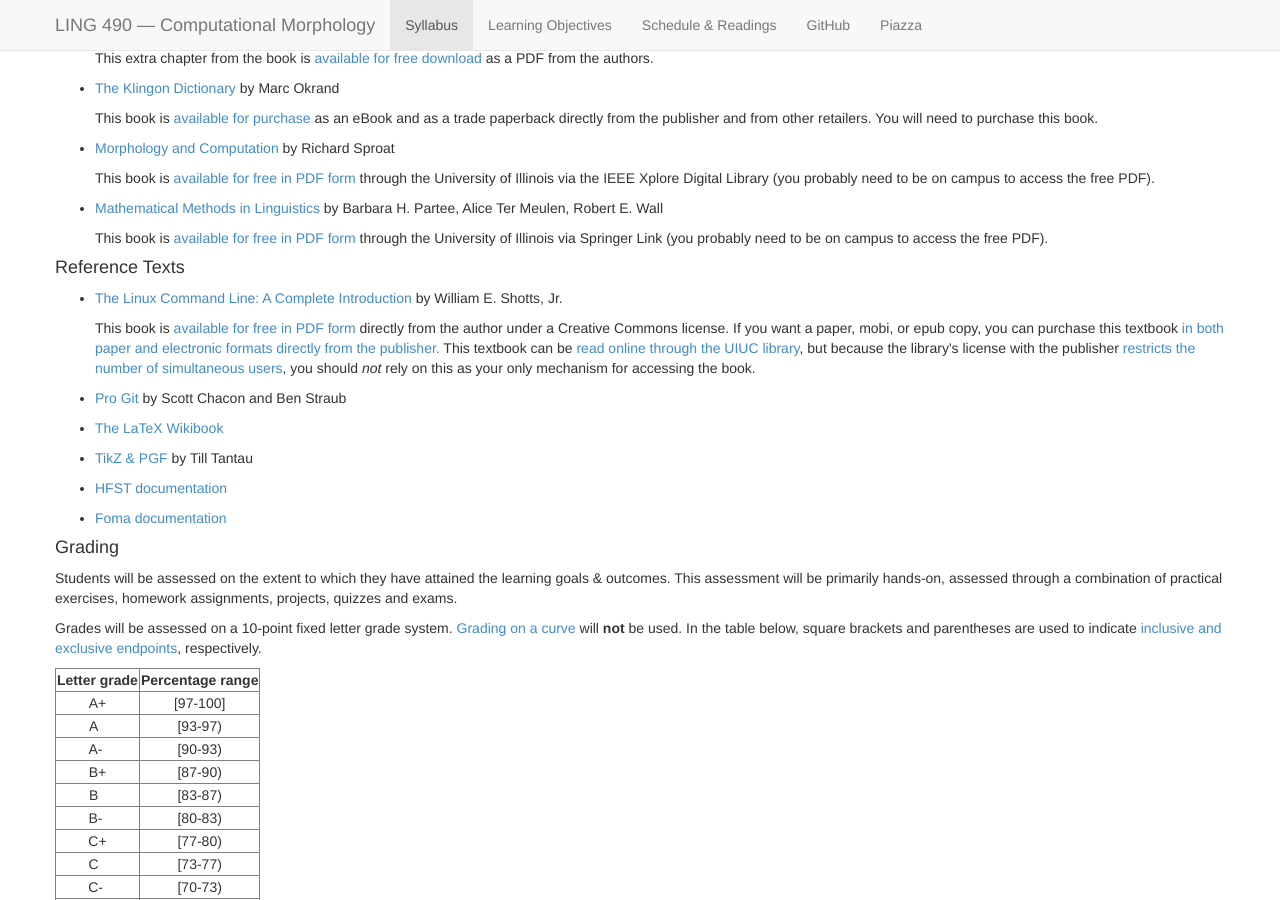
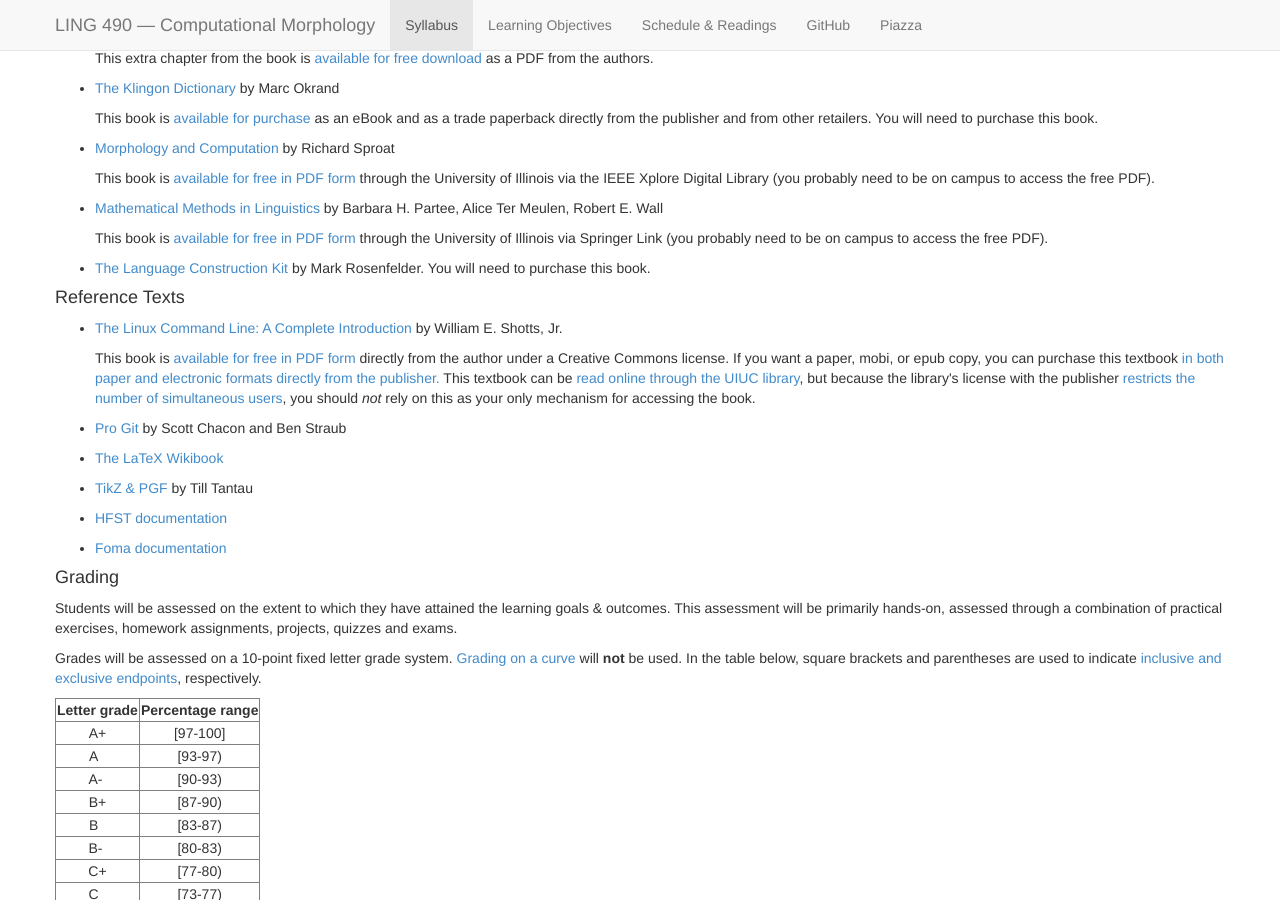
Before and after one commit to 2020-Spring-UIUC-LING490/2020-Spring-UIUC-LING490.github.io, a Jekyll site: the page built from syllabus.md, in a window 1280 px wide and 900 px high, scrolled down 644 px. Built offline with Jekyll 4.4.1, drawn with Linux system fonts in a browser that asks for light colours; nearby versions of some CDN libraries.

Commit message:
Update syllabus.md

```diff
--- a/syllabus.md
+++ b/syllabus.md
@@ -59,6 +59,9 @@ Tuesdays and Thursdays 9:30-10:50 AM, [Foreign Languages Building](http://ada.fs
   <li>
   	<p><a href="https://link.springer.com/book/10.1007%2F978-94-009-2213-6">Mathematical Methods in Linguistics</a> by Barbara H. Partee, Alice Ter Meulen, Robert E. Wall</p>
 	<p>This book is <a href="https://link.springer.com/book/10.1007%2F978-94-009-2213-6">available for free in PDF form</a> through the University of Illinois via Springer Link (you probably need to be on campus to access the free PDF).</p>
+  </li>
+  <li>
+	  <p><a href="https://www.amazon.com/Language-Construction-Kit-Mark-Rosenfelder-ebook-dp-B005RX79Z4/dp/B005RX79Z4">The Language Construction Kit</a> by Mark Rosenfelder. You will need to purchase this book.</p>
   </li>
 </ul>
 
@@ -147,7 +150,7 @@ All communication with the instructor and with any TAs should be conducted exclu
 <h4>Academic Integrity</h4>
 
 <p>
-This course follows the <a href="http://studentcode.illinois.edu/article1_part4_1-401.html">University of Illinois Student Code regarding Academic Integrity</a>. The College of Liberal Arts and Sciences also has <a href="http://www.las.illinois.edu/students/integrity/">an excellent web page on the topic</a>. You are required to thoroughly read these resources prior to the second day of class, and to thoroughly understand your responsibilities with regard to Academic Integrity.
+This course follows the <a href="https://studentcode.illinois.edu/article1/part4/1-401/">University of Illinois Student Code regarding Academic Integrity</a>. The College of Liberal Arts and Sciences also has <a href="http://www.las.illinois.edu/students/integrity/">an excellent web page on the topic</a>. You are required to thoroughly read these resources prior to the second day of class, and to thoroughly understand your responsibilities with regard to Academic Integrity.
 </p>
 
 <p>
```
